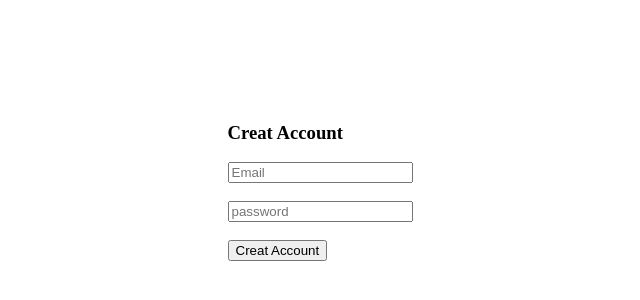
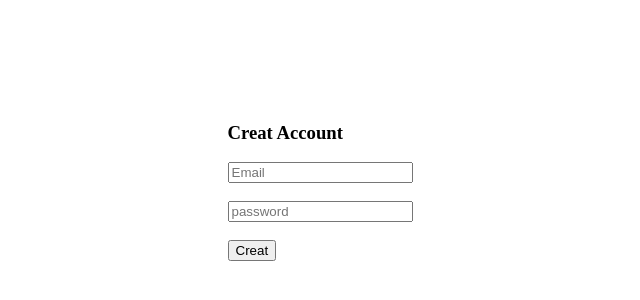
Before and after one commit to Shahzad090/sir-assignment-firebase, a plain HTML site: page index.html in a window 1280 px wide. Shown: the part 186-486 px from the top of the page, without its empty margins (320-960 px from the left). Drawn offline with Linux system fonts and the light colour scheme; no server answers.

```diff
--- a/index.html
+++ b/index.html
@@ -11,7 +11,7 @@
         <h3>Creat Account</h3>
         <input type="email"  id="signup_email" placeholder="Email"><br><br>
         <input type="password"  id="signup_password" placeholder="password"><br><br>
-        <button id="Signup_btn">Creat Account</button>
+        <button id="Signup_btn">Creat </button>
       </div>
 
 
```
